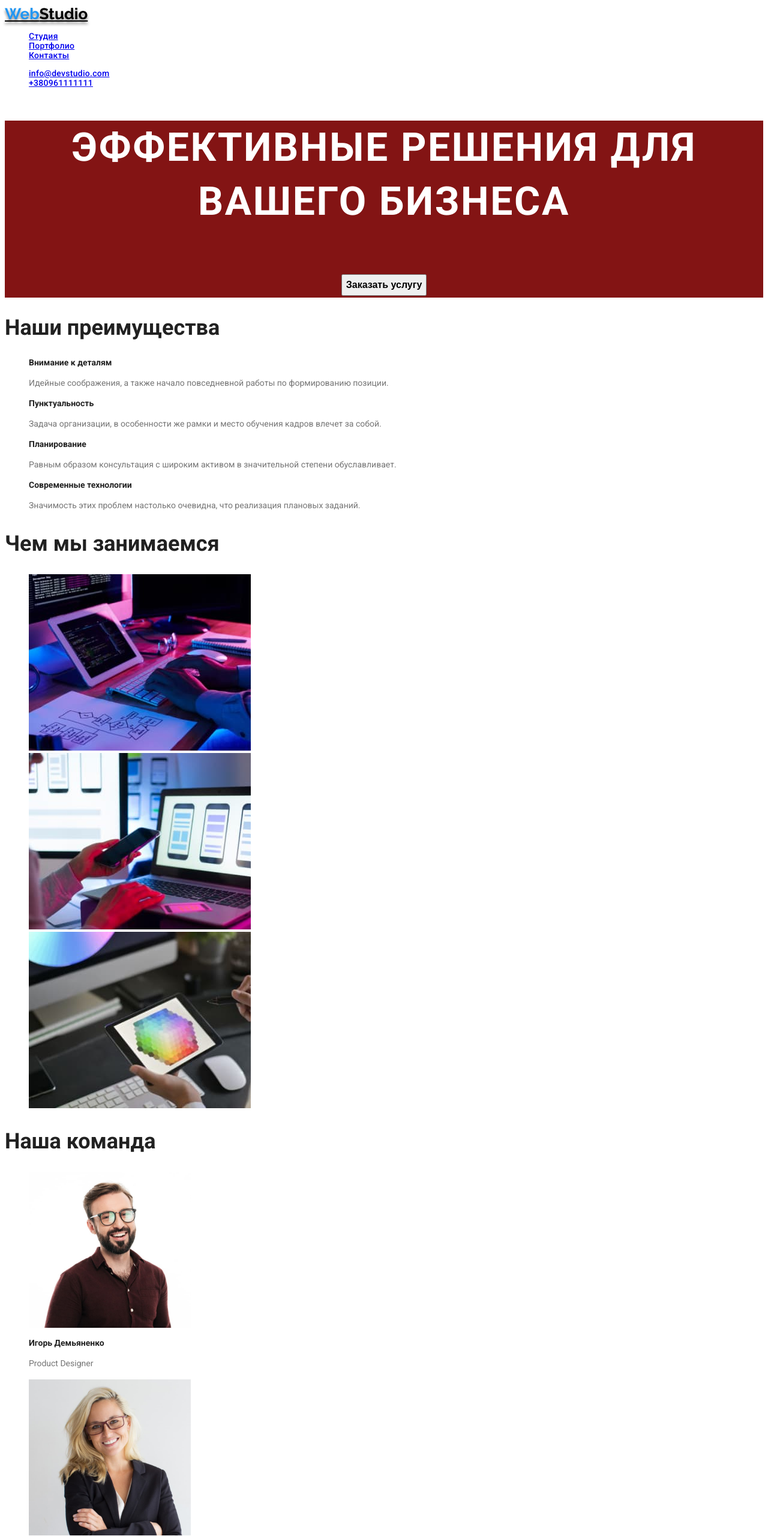
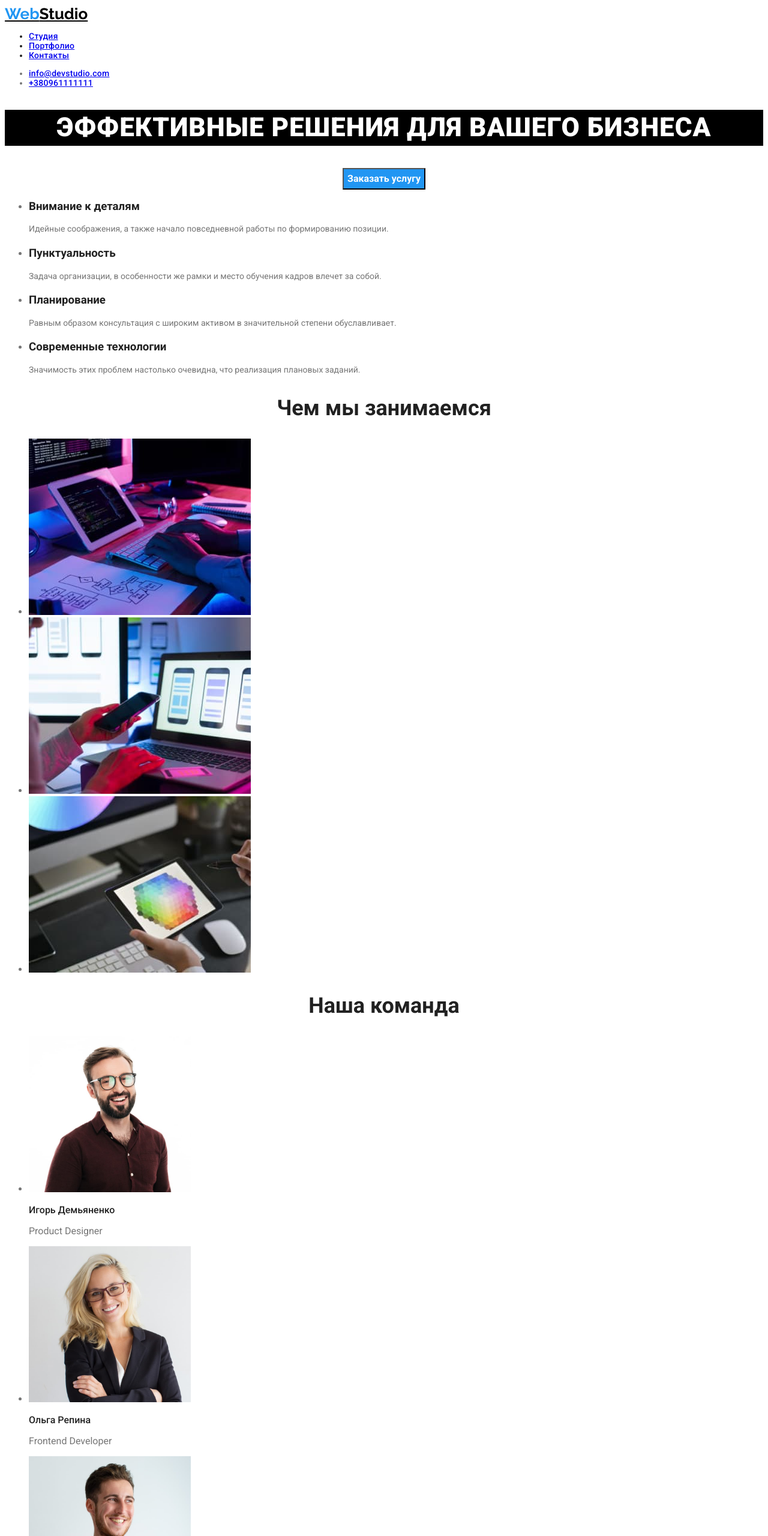
Before and after one commit to ErnesN/goit-markup-hw-02, a plain HTML site: page index.html in a window 1280 px wide. Shown: the top 2560 px of the page at 60% size. Drawn offline with Linux system fonts and the light colour scheme.

Commit message:
update css

```diff
--- a/css/style.css
+++ b/css/style.css
@@ -2,96 +2,132 @@
     --primary-text-color: #757575;
     --title-text-color: #212121;
     --accent-color: #2196F3;
-    --hero-color: #ffffff;
 }
-
 
 body {
     font-family: "Roboto", sans-serif;
     color: var(--primary-text-color);
     letter-spacing: 0.03;
 }
-h2, h3 {
-    font-weight: 700;
-    color: var(--title-text-color);
-}
-li {
-    list-style-type: none;
-}
-/*Header*/
+
+/*logo*/
 
 .logo {
-    font-family: "Raleway";
+    font-family: 'Raleway';
     font-weight: 700;
     font-size: 26px;
     line-height: 1.19;
     color: #000000;
-    text-shadow: 0px 4px 4px
-    rgba(0, 0, 0, 0.25),
-    0px 4px 4px
-    rgba(0, 0, 0, 0.25);
 }
-.logo:hover
-.logo:focus {
-    color: var(--accent-color);
-}
-
-span {
+.logo-text {
     color: var(--accent-color);
 }
 /*site-nav*/
 
-.nav,
+.site-nav {
+font-weight: 500;
+font-size: 14px;
+line-height: 1.14;
+letter-spacing: 0.02em;
+color: var(--title-text-color);
+}
+.site-nav .link:hover
+.site-nav .link:focus {
+    color: var(--accent-color);
+}
 .contact {
 font-weight: 500;
 font-size: 14px;
 line-height: 1.14;
 letter-spacing: 0.02em;
 }
-.nav-link:hover,
-.contact-link:hover {
+.contact .contact-link:hover
+.contact .contact-link:focus {
     color: var(--accent-color);
 }
-/*Hero*/
+/*hero*/
 .hero {
+    text-align: center;
+    letter-spacing: 0.06em;
+    color: #ffffff;
+}
+.title {
     font-weight: 900;
     font-size: 44px;
     line-height: 1.36;
-    text-align: center;
-    letter-spacing: 0.06em;
-    color: var(--hero-color);
-    background-color: rgb(131, 20, 20);
+    text-transform: uppercase;
+    background: #000;
 }
 .btn-hero {
     font-weight: 700;
     font-size: 16px;
     line-height: 1.9;
+    align-items: center;
+    font-family: inherit;
+    color: #ffffff;
+    background: #2196F3;
 }
-h2 {
+/*Advantages*/
+.hidden {
+    display: none;
+}
+.advantage-title {
+    font-weight: 700;
+    font-size: 1.14;
+    line-height: 16px;
+    color: var(--title-text-color);
+}
+.advantage-text {
+    font-size: 14px;
+    line-height: 1.7;
+}
+/*works*/
+.works-title,
+.stuff-title {
+    font-weight: 700;
     font-size: 36px;
     line-height: 1.17;
+    text-align: center;
+    color: var(--title-text-color);
 }
-h3 {
-    font-size: 14px;
-    line-height: 1.14;
+/*stuff*/
+.stuff-title-name {
+    font-weight: 500;
+    font-size: 16px;
+    line-height: 1.19;
+    color: var(--title-text-color);
 }
-p {
-    font-size: 14px;
-    line-height: 1.71;
+.stuff-posotion {
+    font-size: 16px;
+    line-height: 1.19;
+}
+/*footer*/
+.footer {
+    background-color: #2F303A;
+}
+
+.logo-bottom {
+    font-family: "Raleway";
+    font-weight: 700;
+    font-size: 26px;
+    line-height: 1.19;
+    color: #FFFFFF;
+
 }
 .address {
     font-size: 14px;
-    line-height: 1.71;
+    line-height: 1.17;
+    color: #FFFFFF;
+}
+.address-link {
     color: rgba(255, 255, 255, 0.6);
 }
-.address-street {
-    color: var(--hero-color);
-}
+/*portfolio*/
 .btn-portfolio {
-    font-family: "Roboto";
+    font-family: inherit;
     font-weight: 500;
     font-size: 16px;
-    line-height: 1.63;
+    line-height: 1.6;
     text-align: center;
     color: var(--title-text-color);
 }
@@ -100,11 +136,10 @@ font-weight: 700;
     font-size: 18px;
     line-height: 2;
     letter-spacing: 0.06em;
+    color: var(--title-text-color);
 }
-.text-title {
+.text-title-portfolio {
     font-size: 16px;
     line-height: 1.9;
+
 }
-footer {
-    background-color: #2F303A;
-}
--- a/index.html
+++ b/index.html
@@ -11,17 +11,17 @@
 </head>
 <body>
  <header>
-    <a href="index.html" class="logo"><span>Web</span>Studio</a>
-    <nav>
-        <ul class="nav">
+    <a href="index.html" class="logo"><span class="logo-text">Web</span>Studio</a>
+    <nav class="site-nav">
+        <ul>
             <li>
-                <a href="#" class="nav-link">Студия</a>
+                <a href="#" class="link">Студия</a>
             </li>
             <li>
-                <a href="portfolio.html" class="nav-link">Портфолио</a>
+                <a href="portfolio.html" class="link">Портфолио</a>
             </li>
             <li>
-                <a href="#" class="nav-link">Контакты</a>
+                <a href="#" class="link">Контакты</a>
             </li>
         </ul>
     </nav>
@@ -37,42 +37,42 @@
  <main>
     <!--Hero-->
     <section class="hero">
-        <h1>ЭФФЕКТИВНЫЕ РЕШЕНИЯ ДЛЯ ВАШЕГО БИЗНЕСА</h1>
+        <h1 class="title">ЭФФЕКТИВНЫЕ РЕШЕНИЯ ДЛЯ ВАШЕГО БИЗНЕСА</h1>
         <button type="button" class="btn-hero">Заказать услугу</button>
     </section>
-    <!--Преимущества-->
-    <section>
-        <h2>Наши преимущества</h2>
+    <!--Advantages-->
+    <section class="advantage">
+        <h2 class="hidden" >Наши преимущества</h2>
         <ul>
             <li>
-                <h3>Внимание к деталям</h3>
-                <p>
+                <h3 class="advantage-title">Внимание к деталям</h3>
+                <p class="advantage-text">
                     Идейные соображения, а также начало повседневной работы по формированию позиции.
                 </p>
             </li>
             <li>
-                <h3>Пунктуальность</h3>
-                <p>
+                <h3 class="advantage-title">Пунктуальность</h3>
+                <p class="advantage-text">
                     Задача организации, в особенности же рамки и место обучения кадров влечет за собой.
                 </p>
             </li>
             <li>
-                <h3>Планирование</h3>
-                <p>
+                <h3 class="advantage-title">Планирование</h3>
+                <p class="advantage-text">
                     Равным образом консультация с широким активом в значительной степени обуславливает.
                 </p>
             </li>
             <li>
-                <h3>Современные технологии</h3>
-                <p>
+                <h3 class="advantage-title">Современные технологии</h3>
+                <p class="advantage-text">
                     Значимость этих проблем настолько очевидна, что реализация плановых заданий.
                 </p>
             </li>
         </ul>
     </section>
-    <!--Что мы делаем-->
-    <section>
-        <h2>Чем мы занимаемся</h2>
+    <!--Works-->
+    <section class="works">
+        <h2 class="works-title">Чем мы занимаемся</h2>
         <ul>
             <li>
                 <img src="./images/work1.jpg" alt="Набор проэкта"
@@ -88,43 +88,43 @@
             </li>
         </ul>
     </section>
-    <!--Наша команда-->
-    <section>
-        <h2>Наша команда</h2>
+    <!--Stuff-->
+    <section class="stuff">
+        <h2 class="stuff-title">Наша команда</h2>
         <ul>
             <li>
                 <img src="./images/face1.jpg" alt="Игорь Демьяненко"
                 width="270" height="260">
-                <h3>Игорь Демьяненко</h3>
-                <p>Product Designer</p>
+                <h3 class="stuff-title-name">Игорь Демьяненко</h3>
+                <p lang="en" class="stuff-position">Product Designer</p>
             </li>
             <li>
                 <img src="./images/face2.jpg" alt="Ольга Репина"
                 width="270" height="260">
-                <h3>Ольга Репина</h3>
-                <p>Frontend Developer</p>
+                <h3 class="stuff-title-name">Ольга Репина</h3>
+                <p lang="en" class="stuff-position">Frontend Developer</p>
             </li>
             <li>
                 <img src="./images/face3.jpg" alt="Николай Тарасов"
                 width="270" height="260">
-                <h3>Николай Тарасов</h3>
-                <p>Marketing</p>
+                <h3 class="stuff-title-name">Николай Тарасов</h3>
+                <p lang="en" class="stuff-position">Marketing</p>
             </li>
             <li>
                 <img src="./images/face4.jpg" alt="Михаил Ермаков"
                 width="270" height="260">
-                <h3>Михаил Ермаков</h3>
-                <p>UI Designer</p>
+                <h3 class="stuff-title-name">Михаил Ермаков</h3>
+                <p lang="en" class="stuff-position">UI Designer</p>
             </li>
         </ul>
     </section>
  </main>
- <footer>
-    <a href="index.html" class="logo"><span>Web</span>Studio</a>
+ <footer class="footer">
+    <a href="index.html" class="logo-bottom"><span class="logo-text">Web</span>Studio</a>
         <address class="address">
             <p class="address-street">г. Киев, пр-т Леси Украинки, 26</p>
-            <a href="mailto:info@devstudio.com">info@devstudio.com</a> <br>
-            <a href="tel:+380961111111">+380961111111</a>
+            <a class="address-link" href="mailto:info@devstudio.com">info@devstudio.com</a> <br>
+            <a class="address-link" href="tel:+380961111111">+380961111111</a>
         </address>
  </footer>
 </body>
```
Also changed, not shown: portfolio.html (+12 -12 lines). Lines whose indentation alone changed are shown as unchanged.
